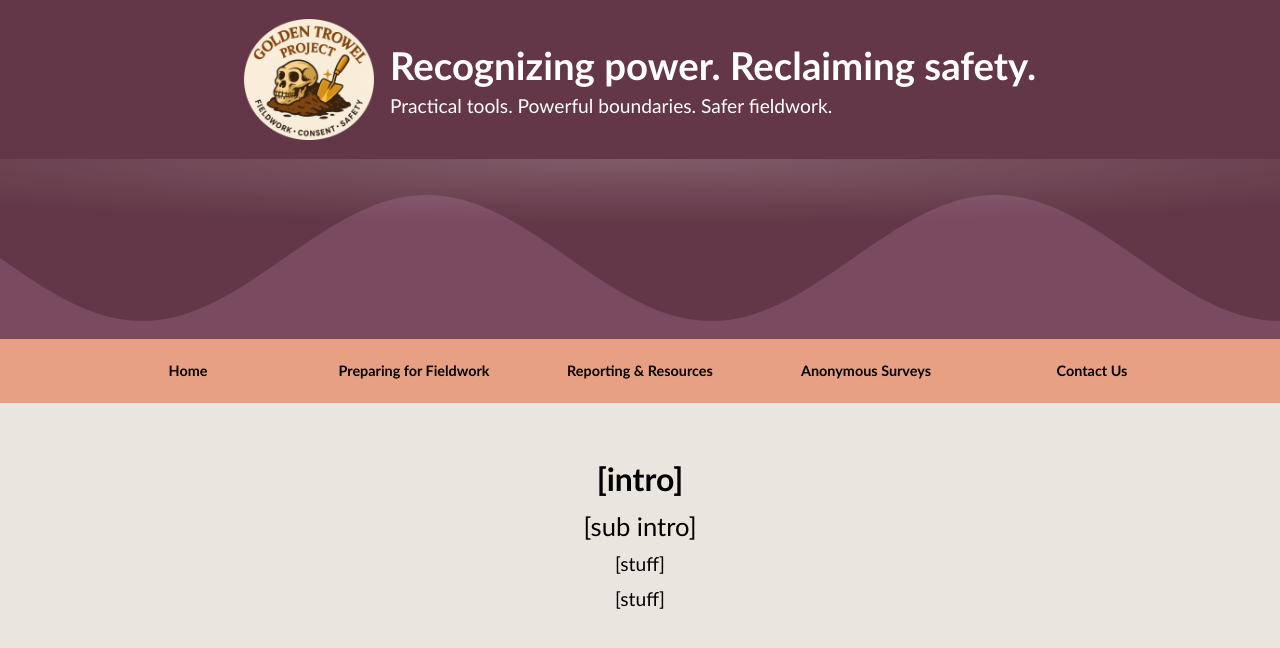
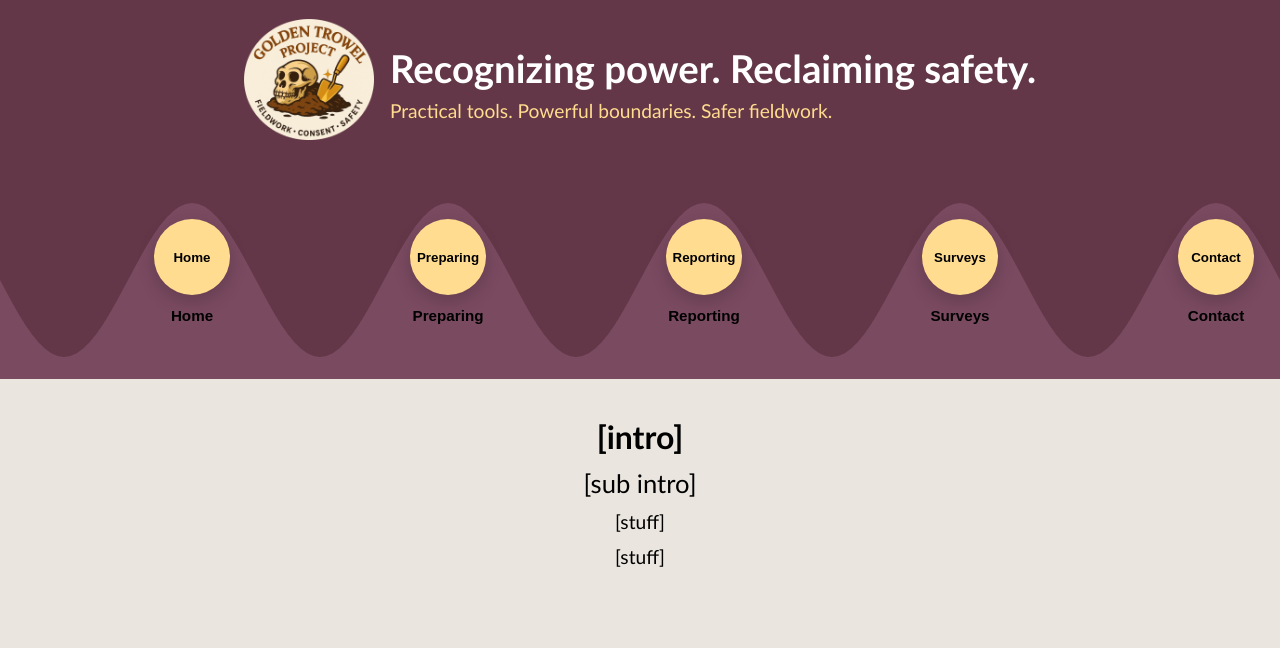
Before and after one commit to AnthroSafetyWarrior/GoldenTrowelProject, a Jekyll site: the page built from _pages/contact.html, in a window 1280 px wide. Shown: the top 648 px of the page. Built offline with Jekyll 4.4.1, drawn with Linux system fonts in a browser that asks for light colours.

Commit message:
updating name

```diff
--- a/_layouts/default.html
+++ b/_layouts/default.html
@@ -1,5 +1,5 @@
 <!DOCTYPE html>
-<html lang="en"  class="no-js">
+<html lang="en" class="no-js">
 <head>
   <script>
     document.documentElement.classList.remove('no-js');
@@ -13,279 +13,129 @@
   <!-- Canonical URL for SEO -->
   <link rel="canonical" href="{{ page.url | absolute_url }}">
 
+  <style>
+    /* ---------- Base ---------- */
+    *, *::before, *::after { box-sizing: border-box; }
+    body { font-family: Calibri, sans-serif; background:#eae6df; margin:0; }
+    img, svg, video { max-width:100%; height:auto; display:block; }
+    h1{ font-size:clamp(1.8rem,5.5vw,2.4rem); margin:.2em 0; }
+    h2{ font-size:clamp(1.4rem,4.5vw,2rem);  margin:.3em 0 .4em; }
+    h3{ font-size:clamp(1.2rem,4vw,1.6rem);  margin:.25em 0 .4em; }
+    p { font-size:clamp(1rem,2.8vw,1.2rem);  margin:.6em 0; }
+    main{ width:min(100%,1100px); margin-inline:auto; padding:clamp(16px,4vw,28px); text-align:center; }
 
-<style>
-/* --- Wave band under header --- */
-.hero-wave {
-  position: relative;
-  background:#633747;          /* same as header so it blends */
-  height: clamp(90px, 18vw, 180px);
-  overflow: hidden;
+    /* ---------- Header ---------- */
+    header{
+      background:#633747; color:#fff;
+      padding: clamp(0.8em, 3vw, 1.2em);
+    }
+    .header-content{
+      display:flex; align-items:center; justify-content:center; gap:1em;
+      max-width:1100px; margin:0 auto;
+    }
+    .header-content img{ width:130px; border-radius:12px; }
+    .header-text{ text-align:left; }
+    .header-text p{ margin:.3em 0 0; color:#ffdc8f; }
+
+    /* ---------- Wave + Circle Nav (desktop) ---------- */
+    .wave-nav{
+      position:relative; background:#633747; height:clamp(120px,22vw,220px);
+      overflow:hidden; display:none;   /* hidden on mobile, shown ≥900px */
+    }
+    .wave-nav .wave{ width:100%; height:100%; display:block; }
+
+    .circle-nav{ position:absolute; inset:0; pointer-events:none; }
+    .circle-btn{
+      --size: clamp(54px, 7vw, 76px);
+      position:absolute; width:var(--size); height:var(--size);
+      border-radius:50%; border:none; cursor:pointer; pointer-events:auto;
+      background:#ffdc8f; color:#000; font-weight:800;
+      box-shadow:0 6px 18px rgba(0,0,0,.18);
+      transition: transform .15s ease, background .15s ease, color .15s ease;
+    }
+    .circle-btn:hover{ transform:translateY(-2px); background:#633747; color:#fff; }
+    .circle-btn:focus-visible{ outline:3px solid #e8a084; outline-offset:3px; }
+    .circle-btn::after{
+      content: attr(data-label);
+      position:absolute; left:50%; transform:translateX(-50%);
+      bottom: -1.9em; white-space:nowrap; font-size:.95rem; font-weight:800; color:#000;
     }
 
-/* full-width, scalable SVG; we draw a filled path inside via JS */
-.hero-wave svg {
-  display:block;
-  width:100%;
-  height:100%;
+    /* ---------- Sticky dropdown bar (mobile / fallback) ---------- */
+    .nav-scroller{
+      width:100%; background:#e8a084; position:sticky; top:0; z-index:2000;
+      overflow-x:hidden; overflow-y:visible !important;
     }
-
-/* optional: soft highlight on the crest to add depth */
-.hero-wave .crest-glow {
-  position:absolute; inset:0;
-  pointer-events:none;
-  background: radial-gradient(120% 60% at 50% 0%,
-              rgba(255,255,255,.18), rgba(255,255,255,0) 60%);
-  mix-blend-mode: screen;
-}
-
-header {
-  background-color: #633747;
-  color: white;
-  padding: clamp(0.8em, 3vw, 1.2em);
-}
-
-.header-content {
-  display: flex;
-  align-items: center;         /* vertically centers logo with text */
-  justify-content: center;     /* keeps everything centered overall */
-  gap: 1em;                    /* space between logo and text */
-  max-width: 1100px;
-  margin: 0 auto;
-}
-
-.header-content img {
-  width: 130px;                 /* adjust logo size */
-  height: auto;
-  border-radius: 12px;
-}
-
-.header-text {
-  text-align: left;            /* aligns text to left of logo */
-}
-
-.header-text h1 {
-  margin: 0;
-  font-size: clamp(1.8rem, 5.5vw, 2.4rem);
-}
-
-.header-text p {
-  margin: .3em 0 0;
-  font-size: clamp(1rem, 2.8vw, 1.2rem);
-}
-
-/* --- Base / global --- */
-    *, *::before, *::after { box-sizing: border-box; }
-
-    body {
-      font-family: Calibri, sans-serif;
-      background-color: #eae6df;
-      margin: 0;
-      padding: 0;
-    }
-
-    /* Responsive type */
-    h1 { font-size: clamp(1.8rem, 5.5vw, 2.4rem); text-align: center; margin: .4em 0 .2em; }
-    h2 { font-size: clamp(1.4rem, 4.5vw, 2rem);   text-align: center; margin: .3em 0 .4em; }
-    h3 { font-size: clamp(1.2rem, 4vw, 1.6rem);   text-align: center; margin: .25em 0 .4em; }
-    p  { font-size: clamp(1rem, 2.8vw, 1.2rem);   margin: .6em 0; }
-
-    img, svg, video { max-width: 100%; height: auto; display: block; }
-
-    /* Only force-wrap when needed */
-    .wrap-long { overflow-wrap:anywhere; word-break:break-word;}
-
-    /* Section layout */
-    .main-section{
-      max-width: 1100px;
-      margin-inline: auto;
-      padding-block: clamp(12px, 3vw, 28px);
-    }
-    .main-section p{ max-width: 75ch; margin-left:auto; margin-right:auto; }
-    .main-section > :first-child{ margin-top:0; }
-    .main-section > :last-child { margin-bottom:0; }
-
-    header {
-      background-color: #633747;
-      color: white;
-      padding: clamp(0.8em, 3vw, 1.2em);
-      text-align: center;
-    }
-
-
-/* Nav links only (keeps underlines in page content) */
-.main-nav a,
-.dropdown-content a { text-decoration: none; color: inherit; }
-
-
-/* NAV WRAPPER — sticky so the dropdowns stay anchored at the top */
-.nav-scroller{
-  width:100%;
-  background:#e8a084;
-  overflow-x:hidden;
-  overflow-y:visible !important;
-  position: sticky;   /* was relative */
-  top: 0;
-  z-index: 2000;      /* keep above page content */
-}
-
-
-/* Center the 5-button grid inside the band */
     .main-nav{
-  background:transparent;       /* <-- was #e8a084 */
-  display:grid;
+      background:transparent; display:grid;
       grid-template-columns: repeat(5, minmax(60px, 220px));
-  justify-content:center;
-  align-items:stretch;
+      justify-content:center; align-items:stretch;
       gap: clamp(6px, .6vw, 6px);
       padding: clamp(6px, 1vw, 10px);
-  overflow:visible;
-  width: min(100%, 1200px);     /* keeps it centered; tweak max if you like */
-  margin-inline:auto;
+      width:min(100%,1200px); margin-inline:auto;
     }
-
-/* BUTTONS */
-.dropdown{ position:relative; min-width:0;}
+    .main-nav a, .dropdown-content a{ text-decoration:none; color:inherit; }
+    .dropdown{ position:relative; min-width:0; }
     .dropdown > a{
       display:flex; align-items:center; justify-content:center; text-align:center;
       padding: clamp(6px, 1vw, 6px) clamp(6px, 1vw, 10px);
       font-size: clamp(.9rem, 1vw, 1rem);
-  font-weight:bold; color:black; border-radius:6px; line-height:1.4;
+      font-weight:bold; color:#000; border-radius:6px; line-height:1.4;
       white-space: normal; min-height:44px;
     }
     .dropdown:hover > a, .dropdown > a:focus-visible{ background:#633747; color:#fff; }
+    .dropdown-content{
+      display:none; position:absolute; top:100%; left:50%; transform:translateX(-50%);
+      background:#e8a084; font-weight:bold; font-size:clamp(.9rem,.7vw,1rem);
+      padding:.25em 0; border-radius:6px; min-width:max(220px, 100%);
+      max-width:min(90vw, 30rem); z-index:10; box-shadow:0 8px 24px rgba(0,0,0,.18);
+    }
+    .dropdown-content a{ display:block; padding:.55em .7em; line-height:2; border-radius:6px; color:#000; }
+    .dropdown-content a:hover, .dropdown-content a:focus-visible{ background:#633747; color:#fff; }
 
-/* DROPDOWN (CSS fallback; JS will float it) */
-.dropdown-content{
-  display:none;
-  position:absolute;           /* fallback if JS fails */
-  top:100%;
-  left:50%;
-  transform:translateX(-50%);
-  background:#e8a084;
-  z-index:1000; text-align:center;
-  font-weight:bold; font-size:clamp(.9rem, .7vw, 1rem);
-  padding:.25em 0; border-radius:6px;
-  min-width:max(220px, 100%);
-  max-width:min(90vw, 30rem);
-  z-index:10;
-  box-shadow:0 8px 24px rgba(0,0,0,.18);
-}
-/* Fallback only when JS is disabled */
-.no-js .dropdown:hover .dropdown-content,
-.no-js .dropdown:focus-within .dropdown-content { display:block; }
-
-/* When JS is on, never show the fallback */
-.js .dropdown .dropdown-content { display:none; }
-
-
-.dropdown-content a{
-  display:block; padding:.55em .7em; line-height:2;
-  border-radius:6px; margin:2px 6px; color:black;
-}
-.dropdown-content a:hover,
-.dropdown-content a:focus-visible{ background:#633747; color:#fff; }
-
-:root { --nav-tile-w: 120px; }  /* width that makes labels 2 lines */
-@media (max-width: 900px){      /* was 500px */
-  .nav-scroller{
-    overflow-x:auto; -webkit-overflow-scrolling:touch;
-    scrollbar-width:none; overscroll-behavior-x: contain;
-  }
+    /* mobile nav scroll + grid adjustments */
+    :root { --nav-tile-w: 120px; }
+    @media (max-width:900px){
+      .nav-scroller{ overflow-x:auto; -webkit-overflow-scrolling:touch; scrollbar-width:none; }
       .nav-scroller::-webkit-scrollbar{ width:0; height:0; }
-
-/* when navbar is stuck, add elevation */
-.nav-scroller.is-stuck {
-  box-shadow: 0 6px 14px rgba(0,0,0,.18);
+      .main-nav{ grid-template-columns:none !important; grid-auto-flow:column; grid-auto-columns:var(--nav-tile-w); width:max-content; justify-content:start; }
+      .dropdown > a{ width:100%; }
     }
 
-
-  .main-nav{
-    display:grid;
-    grid-template-columns: none !important;   /* <-- reset desktop grid */
-    grid-auto-flow: column;
-    grid-auto-columns: var(--nav-tile-w);     /* fixed tile width */
-    width: max-content;
-    justify-content: start;
+    /* show wave + circle nav on desktop; hide bar */
+    @media (min-width:900px){
+      .wave-nav{ display:block; }
+      .nav-scroller{ display:none; }
     }
 
-  .dropdown{ min-width:0; }
-  .dropdown > a{ width:100%; }                /* anchor fills the tile */
-}
-
-/* When JS floats the panel, kill the viewport min-width and the translate */
-.dropdown-content.is-floating{
-  position: fixed;
-  left: 0; top: 0; width: auto; right: auto;
-  transform: none !important;   /* cancel the translateX(-50%) from the fallback */
-  min-width: 0;                 /* <-- stop 100% viewport min-width */
-  max-width: none;              /* let JS width win */
-  z-index: 1000;
-  box-shadow: 0 8px 24px rgba(0,0,0,.18);
-}
-
-
-
-   /* --- Main wrapper --- */
-    main{
-      width: min(100%, 1100px);
-      margin-inline: auto;
-      padding: clamp(16px, 4vw, 28px);
-      text-align: center;
-    }
-  </style>
-
-
+    /* home-page cards etc (unchanged) */
     {% if page.is_homepage %}
-  <style>
-    /* --- Home Page Specific --- */
       .main-section{ padding-block: clamp(10px, 2vw, 18px); }
       .main-section > .docs-container{ margin: clamp(6px, 1vw, 10px) auto; }
-
-    .docs-container{
-      width: min(100%, 1000px);
-      padding: clamp(12px, 2.2vw, 18px);
-      border-radius: 16px;
-    }
-    .docs-container > :first-child{ margin-top:0; }
-    .docs-container > :last-child { margin-bottom:0; }
-
+      .docs-container{ width:min(100%,1000px); padding:clamp(12px,2.2vw,18px); border-radius:16px; }
       .docs-container.prevalence{ background:#ffdc8f; }
       .docs-container.safety-plan{ background:#633747; color:#fff; }
       .docs-container.safety-plan h2{ margin:.2em 0 .3em; }
       .docs-container.safety-plan p{ margin:.2em auto .8em; max-width:72ch; }
-
-    .doc-links{
-      display:grid; gap: clamp(10px, 2vw, 18px);
-      grid-template-columns: 1fr; justify-items:center; margin-top:.5em;
-    }
-    @media (min-width:720px){  .doc-links{ grid-template-columns: repeat(2,1fr); } }
-    @media (min-width:1024px){ .doc-links{ grid-template-columns: repeat(2,1fr); } }
-
-    .doc-card{
-      width:100%; max-width:420px; background:#e8a084; color:#000; border-radius:10px;
-      padding: clamp(12px, 2.2vw, 18px); box-shadow:0 2px 6px rgba(0,0,0,.08);
-      text-align:center; display:flex; flex-direction:column; gap:.6em;
-    }
-    .doc-card h3{ margin:.1em 0 .2em; }
-    .doc-card p{ margin:.2em 0 .6em; }
-    .doc-card a{ margin-top:auto; align-self:center; background:#633747;
-              color:#fff; text-decoration:none; padding:.5em 1em; border-radius:6px;
-              display:inline-block; }
+      .doc-links{ display:grid; gap:clamp(10px,2vw,18px); grid-template-columns:1fr; justify-items:center; margin-top:.5em; }
+      @media (min-width:720px){ .doc-links{ grid-template-columns:repeat(2,1fr);} }
+      @media (min-width:1024px){ .doc-links{ grid-template-columns:repeat(2,1fr);} }
+      .doc-card{ width:100%; max-width:420px; background:#e8a084; color:#000; border-radius:10px;
+                 padding:clamp(12px,2.2vw,18px); box-shadow:0 2px 6px rgba(0,0,0,.08); text-align:center; display:flex; flex-direction:column; gap:.6em; }
+      .doc-card a{ margin-top:auto; align-self:center; background:#633747; color:#fff; text-decoration:none; padding:.5em 1em; border-radius:6px; display:inline-block; }
       .doc-card a:hover{ background:#ffdc8f; color:#000; }
+    {% endif %}
   </style>
-  {% endif %}
 </head>
 
 <body>
+  <!-- Header -->
   <header>
     <div class="header-content">
       <img
         src="{{ '/assets/img/IMG_3241.PNG' | absolute_url }}?v={{ site.time | date: '%s' }}"
-      alt="Logo for the Golden Trowel Project: a stylized golden Marshalltown trowel encircled by text. The logo symbolizes safer fieldwork through consent, dignity, and accountability."
-      loading="lazy" decoding="async" fetchpriority="low"
-    >
-
+        alt="Logo for the Golden Trowel Project: a stylized golden trowel and skull emblem encircled by text."
+        loading="lazy" decoding="async" fetchpriority="low">
       <div class="header-text">
         <h1>Recognizing power. Reclaiming safety.</h1>
         <p>Practical tools. Powerful boundaries. Safer fieldwork.</p>
@@ -293,13 +143,24 @@ header {
     </div>
   </header>
 
-<!-- WAVE band -->
-<div class="hero-wave" aria-hidden="true">
-  <svg class="wave"></svg>
-  <div class="crest-glow"></div>
-</div>
+  <!-- Wave + Circle Nav (desktop) -->
+  <section class="wave-nav" aria-label="Primary decorative nav">
+    <svg class="wave" preserveAspectRatio="none" aria-hidden="true"></svg>
+    <nav class="circle-nav" aria-label="Primary navigation (desktop)">
+      <button class="circle-btn" data-label="Home"
+              data-href="{{ '/' | relative_url }}"></button>
+      <button class="circle-btn" data-label="Preparing"
+              data-href="{{ '/preparing.html' | relative_url }}"></button>
+      <button class="circle-btn" data-label="Reporting"
+              data-href="{{ '/reporting.html' | relative_url }}"></button>
+      <button class="circle-btn" data-label="Surveys"
+              data-href="{{ '/surveys.html' | relative_url }}"></button>
+      <button class="circle-btn" data-label="Contact"
+              data-href="mailto:anthrosafetywarrior@gmail.com"></button>
+    </nav>
+  </section>
 
-
+  <!-- Existing dropdown bar (mobile/fallback) -->
   <div class="nav-scroller">
     <nav class="main-nav">
       <div class="dropdown"><a href="{{ '/' | relative_url }}">Home</a></div>
@@ -337,6 +198,7 @@ header {
     {{ content }}
   </main>
 
+  <!-- Dropdown hover/portal logic (unchanged) -->
   <script>
     (function () {
       const clamp = (v, min, max) => Math.max(min, Math.min(max, v));
@@ -367,29 +228,27 @@ header {
 
         function positionPanel(){
           if (!isOpen) return;
-      const r = btn.getBoundingClientRect();   // viewport coords
+          const r = btn.getBoundingClientRect();
           const margin = 12;
-      const minW   = 220;
-      const maxW   = Math.min(320, window.innerWidth - margin*2);
-      const width  = clamp(Math.max(r.width, minW), minW, maxW);
+          const minW = 220;
+          const maxW = Math.min(320, window.innerWidth - margin*2);
+          const width = clamp(Math.max(r.width, minW), minW, maxW);
 
           let left = r.left + (r.width/2) - (width/2);
           left = clamp(left, margin, window.innerWidth - margin - width);
 
           panel.style.width = width + 'px';
           panel.style.left  = Math.round(left) + 'px';
-      panel.style.top   = Math.round(r.bottom) + 'px'; // <-- no window.scrollY
+          panel.style.top   = Math.round(r.bottom) + 'px';
         }
 
         function show(){
           if (isOpen) return;
           moveToBody();
-      panel.classList.add('is-floating');   // gives position:fixed, etc.
+          panel.classList.add('is-floating');
           panel.style.display = 'block';
           isOpen = true;
           positionPanel();
-
-      // keep it attached while scrolling/resizing
           window.addEventListener('scroll', positionPanel, { passive: true });
           window.addEventListener('resize', positionPanel);
         }
@@ -417,82 +274,98 @@ header {
         btn.addEventListener('focus', show);
         btn.addEventListener('blur', hide);
 
-    // Touch: first tap opens, second tap navigates
         if (!canHover) {
           let armed = false;
           btn.addEventListener('click', (e) => {
             if (!armed) {
-          e.preventDefault();
-          show();
-          armed = true;
-          setTimeout(() => armed = false, 1200);
+              e.preventDefault(); show(); armed = true; setTimeout(() => armed = false, 1200);
             }
-        // second tap navigates naturally
           });
-
-      // Tap outside closes
           document.addEventListener('click', (e) => {
             if (!drop.contains(e.target) && !panel.contains(e.target)) hide();
           }, { passive: true });
         }
-
         btn.addEventListener('keydown', (e)=>{ if (e.key === 'Escape') hide(); });
       });
     })();
   </script>
 
+  <!-- Sticky shadow on scroll for mobile bar -->
   <script>
     const nav = document.querySelector('.nav-scroller');
+    if (nav){
       const onScroll = () => nav.classList.toggle('is-stuck', window.scrollY > 0);
-onScroll();
-window.addEventListener('scroll', onScroll, {passive:true});
+      onScroll(); window.addEventListener('scroll', onScroll, {passive:true});
+    }
   </script>
 
+  <!-- Draw 5-cycle sine + place circle buttons at troughs -->
   <script>
     (() => {
-  const waveWrap = document.querySelector('.hero-wave');
-  const svg = waveWrap?.querySelector('svg.wave');
-  if (!svg) return;
+      const wrap = document.querySelector('.wave-nav');
+      const svg  = wrap?.querySelector('svg.wave');
+      const btns = wrap?.querySelectorAll('.circle-btn') || [];
+      if (!wrap || !svg || !btns.length) return;
 
-  // Tweak these to taste
-  const WAVES = 2.25;  // number of full sine cycles across the width
-  const AMPFR = 0.35;  // amplitude as fraction of the wave height (0–0.5 is good)
-  const BASE  = 0.55;  // baseline as fraction of height (lower number = higher crest)
-  const FILL  = '#7a4a60'; // slightly lighter than #633747 for depth
+      const WAVES = 5;          // five full sine cycles across the width
+      const AMPFR = 0.35;       // amplitude as fraction of height (0–0.5 good)
+      const BASE  = 0.55;       // baseline (fraction of height)
+      const FILL1 = '#7a4a60';  // slightly lighter than header for depth
+      const DROP  = 16;         // px to drop buttons below the curve
 
       function draw(){
         const W = svg.clientWidth  || svg.getBoundingClientRect().width;
         const H = svg.clientHeight || svg.getBoundingClientRect().height;
-    const A = AMPFR * H;                  // amplitude in px
-    const k = 2*Math.PI*WAVES / W;        // frequency
-    const phi = 0;                        // phase (shift if you want)
+        const A = AMPFR * H;
+        const k = 2*Math.PI*WAVES / W;
+        const phi = 0;
 
-    const N = 160; // sample points
+        // build fill path
+        const N = 200;
         let d = `M 0 ${BASE*H + A*Math.sin(phi)}`;
         for (let i=1;i<=N;i++){
           const x = (i/N)*W;
           const y = BASE*H + A*Math.sin(k*x + phi);
           d += ` L ${x} ${y}`;
         }
-    // close to bottom so we can fill
         d += ` L ${W} ${H} L 0 ${H} Z`;
 
         svg.innerHTML = '';
-    const path = document.createElementNS('http://www.w3.org/2000/svg','path');
-    path.setAttribute('d', d);
-    path.setAttribute('fill', FILL);
-    svg.appendChild(path);
+        const p = document.createElementNS('http://www.w3.org/2000/svg','path');
+        p.setAttribute('d', d);
+        p.setAttribute('fill', FILL1);
+        svg.appendChild(p);
+
+        // troughs at 3π/2 + 2πn
+        const pad = Math.max(40, W*0.03);
+        [...btns].forEach((btn, n) => {
+          const theta = 1.5*Math.PI + 2*Math.PI*n - phi;
+          let x = theta / k;
+          x = Math.max(pad, Math.min(W - pad, x));
+          const yCurve = BASE*H + A*Math.sin(k*x + phi);
+
+          const size = btn.offsetWidth || parseFloat(getComputedStyle(btn).width);
+          btn.textContent = btn.dataset.label || btn.textContent;
+
+          btn.style.left = `${x - size/2}px`;
+          btn.style.top  = `${yCurve + DROP}px`;
+        });
       }
 
-  // draw now + on resize (debounced)
+      // click -> navigate
+      wrap.addEventListener('click', (e) => {
+        const b = e.target.closest('.circle-btn');
+        if (!b) return;
+        const href = b.dataset.href;
+        if (href) window.location.href = href;
+      });
+
       let to=null;
-  const onResize = () => { clearTimeout(to); to = setTimeout(draw, 80); };
+      const onResize = () => { clearTimeout(to); to=setTimeout(draw, 80); };
       window.addEventListener('resize', onResize, {passive:true});
       window.addEventListener('load', draw);
       draw();
     })();
   </script>
-
-
 </body>
 </html>
```
Also changed, not shown: other parts of _layouts/default.html (+0 -3 lines), assets/img/kenya_baboons.jpg (added), assets/img/kenya_chimps.jpg (added), assets/img/montana_geo.jpg (added), assets/img/mount_kenya.jpg (added), assets/img/romania_cave.JPG (added), assets/img/romania_mountains.jpg (added). Lines whose indentation alone changed are shown as unchanged.
